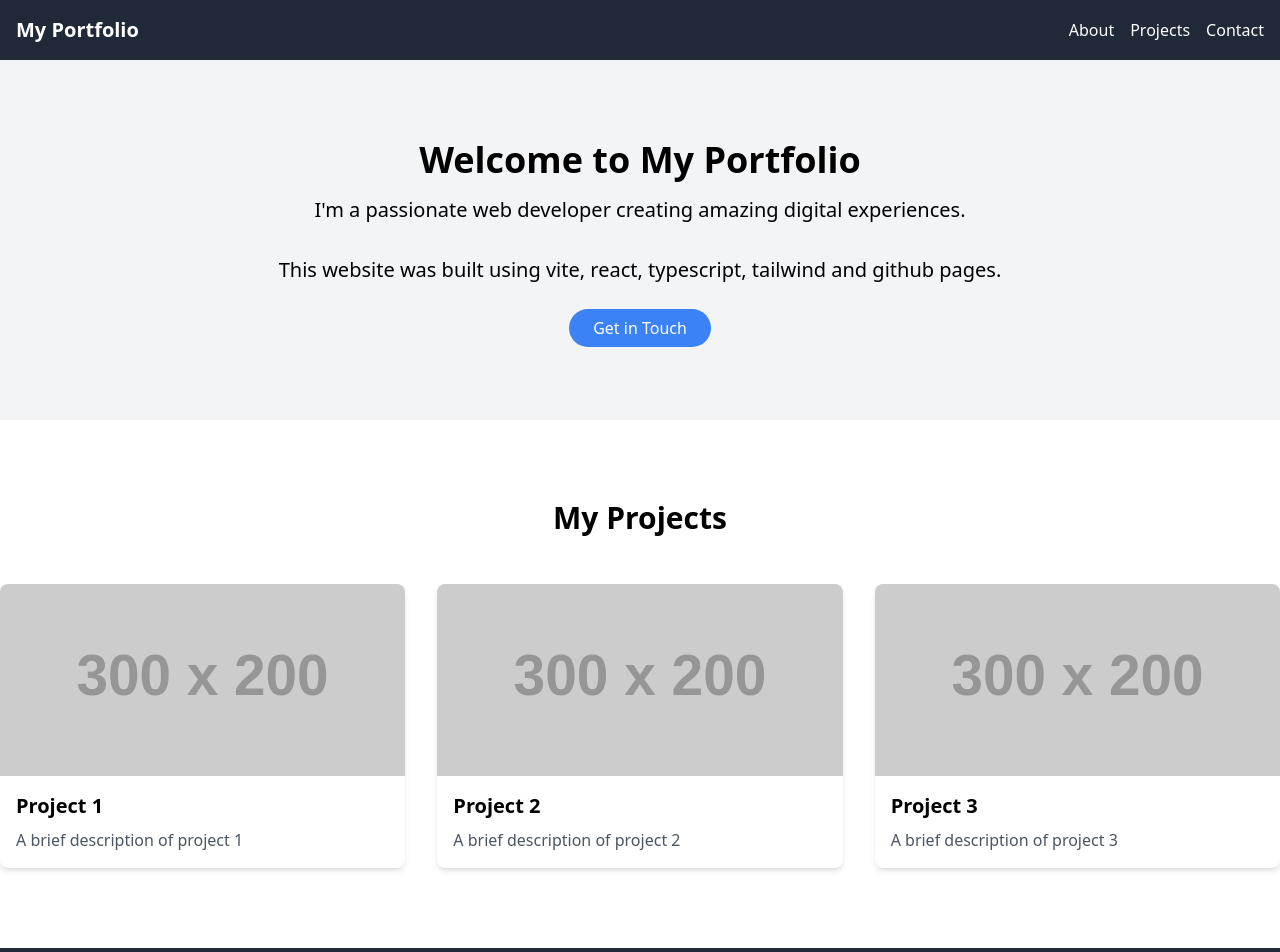
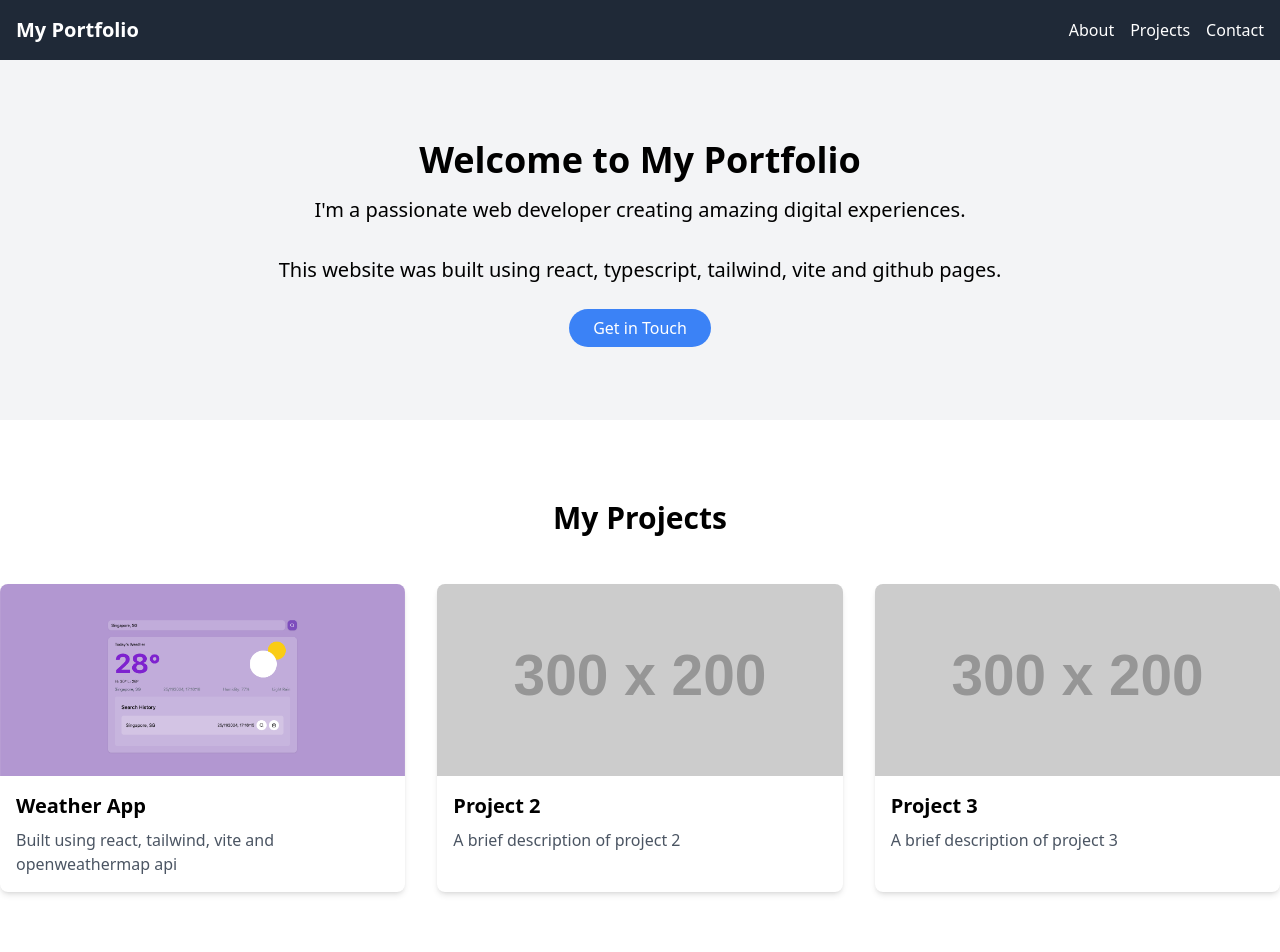
Before and after one commit to bryanleejh/bryanleejh.github.io, a React (Vite) app: page / in a window 1280 px wide. Shown: the top 952 px of the page. Built offline with nearby package versions, Linux system fonts and the light colour scheme.

Commit message:
feat: update weather app asset

```diff
--- a/src/components/Hero.tsx
+++ b/src/components/Hero.tsx
@@ -7,7 +7,7 @@ const Hero = () => {
           I'm a passionate web developer creating amazing digital experiences.
         </p>
         <p className="text-xl mb-8">
-          This website was built using vite, react, typescript, tailwind and
+          This website was built using react, typescript, tailwind, vite and
           github pages.
         </p>
         <a
--- a/src/components/Projects.tsx
+++ b/src/components/Projects.tsx
@@ -8,9 +8,9 @@ interface Project {
 const projects: Project[] = [
   {
     id: 1,
-    title: "Project 1",
-    description: "A brief description of project 1",
-    imageUrl: "https://via.placeholder.com/300x200",
+    title: "Weather App",
+    description: "Built using react, tailwind, vite and openweathermap api",
+    imageUrl: "./public/weather-app.png",
   },
   {
     id: 2,
```
Also changed, not shown: public/weather-app.png (added).
